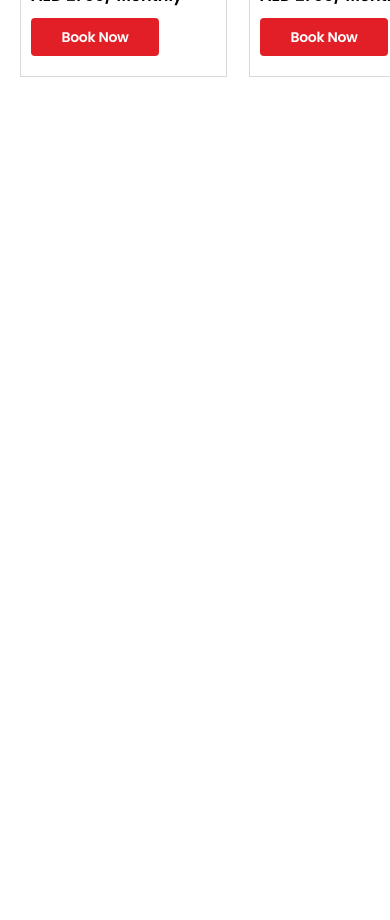
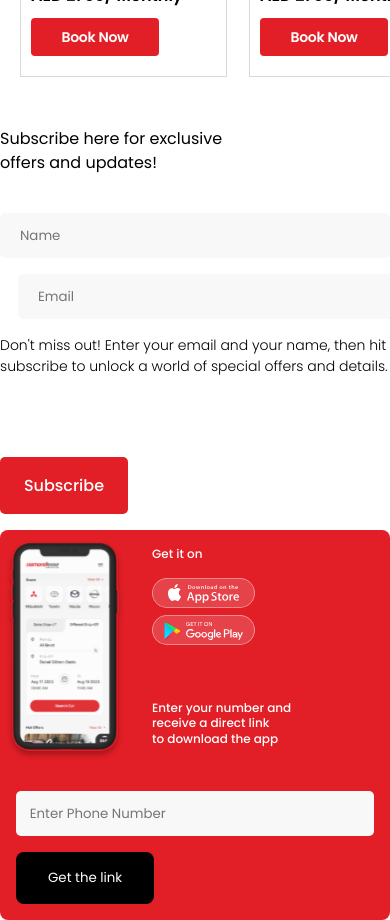
Before and after one commit to mariyajohn0/car-next, a Next.js app: page / in a window 390 px wide. Shown: the part 900-1820 px from the top of the page. Before the commit the page ends 987 px from the top, so only its background shows below. Built offline with nearby package versions, Linux system fonts and the light colour scheme.

Commit message:
Added subscribe section

```diff
--- a/src/app/page.tsx
+++ b/src/app/page.tsx
@@ -2,6 +2,7 @@ import Header from "../components/Header/Header";
 import Booking from "../components/Booking/Booking";
 import SummerPromotion from "../components/SummerPromotion/SummerPromotion";
 import Popular from "../components/Popular/Popular";
+import Subscribe from "../components/Subscribe/Subscribe";
 
 export default function Home() {
   return (
@@ -10,6 +11,7 @@ export default function Home() {
       <Booking />
       <SummerPromotion />
       <Popular />
+      <Subscribe/>
     </>
   );
 }
--- a/src/components/Popular/Popular.tsx
+++ b/src/components/Popular/Popular.tsx
@@ -1,4 +1,3 @@
-// components/PopularCarsSection.tsx
 import React from "react";
 import CarCard from "../CarCard/CarCard";
 import styles from "./Popular.module.css";
--- /dev/null
+++ b/src/components/Subscribe/Subscribe.module.css
@@ -0,0 +1,273 @@
+.subscribeSection {
+  display: flex;
+  flex-wrap: wrap;
+  margin-left: 89px;
+  margin-top: 40px;
+}
+
+.subscribeDiv1 {
+  width: 50%;
+}
+
+.subscribeDiv1Heading {
+  font-size: 34px;
+  font-weight: 400;
+  line-height: 51px;
+  text-align: left;
+  margin: 38px 40px 38px 0px;
+}
+
+.subscribeDiv1InputDiv input {
+  width: 223px;
+  height: 45px;
+  border-radius: 5px;
+  border: none;
+  background-color: #f8f8f8;
+  padding: 13px 20px;
+  margin-bottom: 16px;
+}
+
+.enterName,
+.enterEmail {
+  background-color: #f8f8f8;
+  border-radius: 10px 10px 10px 10px;
+  border: none;
+  width: 223px;
+  padding-left: 20px;
+}
+
+.enterEmail {
+  margin-left: 17.89px;
+}
+
+.errorMessage {
+  color: red;
+  font-size: 12px;
+  margin-top: 2px;
+  display: block;
+  position: relative;
+  width: 100%;
+}
+
+.subscribeDiv1Para {
+  font-size: 14px;
+  font-weight: 300;
+  line-height: 21px;
+  text-align: left;
+  margin-bottom: 40px;
+  width: 75%;
+}
+
+.subscribeButton {
+  background-color: #e21e26;
+  font-size: 16px;
+  font-weight: 500;
+  line-height: 24px;
+  text-align: center;
+  color: white;
+  padding: 16px;
+  width: 70%;
+  border: none;
+  border-radius: 5px;
+}
+
+.subscribeButton {
+  background-color: #e21e26;
+  height: 57.08px;
+  width: 464px;
+  border: none;
+  cursor: pointer;
+  border-radius: 10px 10px 10px 10px;
+  font-size: 16px;
+  font-weight: 500;
+  color: #ffffff;
+  margin-top: 40px;
+}
+
+.subscribeButton:hover {
+  background-color: #da4b50;
+}
+
+.subscribeDiv2 {
+  background-color: #e21e26;
+  display: flex;
+  padding: 48px 72px;
+  width: 50%;
+}
+
+.downloadLinkPara {
+  font-size: 14px;
+  font-weight: 500;
+  line-height: 21.5px;
+  text-align: left;
+  color: white;
+  margin-top: 76px;
+}
+
+#enterNumber {
+  width: 85%;
+  height: 45px;
+  border-radius: 5px 0px 0px 0px;
+  padding: 22px 13.7px;
+  border-radius: 5px;
+  border: none;
+  background-color: #f8f8f8;
+  margin-bottom: 24px;
+}
+
+.numberErrorMessage {
+  color: #ffffff;
+  font-size: 12px;
+  margin-top: 2px;
+  display: block;
+  position: relative;
+  bottom: -5px;
+  left: 0px;
+  width: 100%;
+}
+
+.storeLinksImg {
+  display: flex;
+  cursor: pointer;
+}
+
+.subscribeLinkButton {
+  background-color: black;
+  border: none;
+  color: white;
+  padding: 16px 32px;
+  border-radius: 8px;
+}
+
+.subscribeLinkButton:hover {
+  background-color: #3d3d3d;
+}
+
+.getItOnPara {
+  color: white;
+  margin: 45px 0px 16px 0px;
+}
+
+.storeLinks {
+  display: flex;
+}
+
+.storeLinksImg {
+  margin-left: 8px;
+}
+
+/* MOBILE VIEW */
+.subscribeDiv2Mobile {
+  display: none;
+  background-color: #e21e26;
+  border-radius: 8px;
+}
+
+.subscribeDiv2Main {
+  display: flex;
+}
+
+.mobileAppImgMV {
+  width: 136px;
+  height: 245px;
+}
+
+.downloadInputDiv {
+  padding: 16px;
+}
+
+.getItOnParaMV {
+  font-size: 12px;
+  font-weight: 500;
+  line-height: 15.6px;
+  text-align: left;
+  color: white;
+  margin: 16px 16px 0px 16px;
+}
+
+.downloadLinkParaMV {
+  font-size: 12px;
+  font-weight: 500;
+  line-height: 15.6px;
+  text-align: left;
+  color: white;
+  margin: 32px 16px 16px 16px;
+  width: 149px;
+}
+
+.storeLinksMV {
+  display: block;
+  padding: 16px;
+}
+
+.enterNumberMV {
+  width: 100%;
+  height: 45px;
+  border-radius: 5px 0px 0px 0px;
+  padding: 22px 13.7px;
+  border-radius: 5px;
+  border: none;
+  background-color: #f8f8f8;
+  margin-bottom: 16px;
+}
+
+@media (max-width: 786px) {
+  .subscribeSection {
+    display: block;
+    margin-left: 0;
+    margin-top: 40px;
+  }
+
+  .subscribeDiv1 {
+    width: 100%;
+    margin-bottom: 16px;
+  }
+
+  .subscribeDiv1Heading {
+    margin: 38px 40px 38px 0px;
+    font-size: 16px;
+    font-weight: 400;
+    line-height: 24px;
+    text-align: left;
+    width: 227px;
+  }
+
+  .subscribeDiv1Para {
+    width: 100%;
+  }
+
+  #subscribeDiv1InputDiv {
+    display: flex;
+    flex-wrap: wrap;
+  }
+
+  .subscribeDiv1InputDiv input {
+    width: 100%;
+    height: 45px;
+    border-radius: 5px;
+    border: none;
+    background-color: #f8f8f8;
+    padding: 13px 20px;
+    margin-bottom: 16px;
+  }
+
+  .subscribeButton {
+    width: 128px;
+    background-color: #e21e26;
+    font-size: 16px;
+    font-weight: 500;
+    line-height: 24px;
+    text-align: center;
+    color: white;
+    border: none;
+    border-radius: 5px;
+  }
+
+  .subscribeDiv2 {
+    display: none;
+  }
+
+  .subscribeDiv2Mobile {
+    display: block;
+  }
+}
--- /dev/null
+++ b/src/components/Subscribe/Subscribe.tsx
@@ -0,0 +1,184 @@
+"use client";
+
+import React, { useState } from "react";
+import styles from "./Subscribe.module.css";
+
+const Subscribe: React.FC = () => {
+  const [name, setName] = useState("");
+  const [email, setEmail] = useState("");
+  const [phone, setPhone] = useState("");
+  const [nameError, setNameError] = useState("");
+  const [emailError, setEmailError] = useState("");
+  const [phoneError, setPhoneError] = useState("");
+
+  const handleSubscribe = (event: React.MouseEvent<HTMLButtonElement>) => {
+    event.preventDefault();
+    console.log("Subscribe button clicked");
+    setNameError("");
+    setEmailError("");
+
+    let isValid = true;
+
+    if (name.trim() === "") {
+      setNameError("*Required field");
+      isValid = false;
+    }
+
+    if (email.trim() === "") {
+      setEmailError("*Required field");
+      isValid = false;
+    } else {
+      const emailPattern = /^[^\s@]+@[^\s@]+\.[^\s@]+$/;
+      if (!emailPattern.test(email)) {
+        setEmailError("Please enter a valid email address.");
+        isValid = false;
+      }
+    }
+
+    if (isValid) {
+      setName("");
+      setEmail("");
+      alert("Subscribed successfully!");
+    }
+  };
+
+  const handleGetLink = (event: React.MouseEvent<HTMLButtonElement>) => {
+    event.preventDefault();
+    setPhoneError("");
+
+    let isValid = true;
+
+    if (phone.trim() === "") {
+      setPhoneError("*Required field");
+      isValid = false;
+    } else {
+      const phonePattern = /^\d{10,}$/;
+      if (!phonePattern.test(phone)) {
+        setPhoneError(
+          "Please enter a valid phone number (at least 10 digits)."
+        );
+        isValid = false;
+      }
+    }
+
+    if (isValid) {
+      setPhone("");
+      alert("Link sent successfully!");
+    }
+  };
+
+  return (
+    <section className={styles.subscribeSection} id="subscribe">
+      <div className={styles.subscribeDiv1} id="subscribeDiv1">
+        <h3 className={styles.subscribeDiv1Heading}>
+          Subscribe here for exclusive offers and updates!
+        </h3>
+        <div className={styles.subscribeDiv1InputDiv}>
+          <input
+            type="text"
+            placeholder="Name"
+            value={name}
+            onChange={(e) => setName(e.target.value)}
+            className={styles.enterName}
+          />
+          {nameError && <p className={styles.errorMessage}>{nameError}</p>}
+          <input
+            type="text"
+            placeholder="Email"
+            value={email}
+            onChange={(e) => setEmail(e.target.value)}
+            className={styles.enterEmail}
+          />
+          {emailError && <p className={styles.errorMessage}>{emailError}</p>}
+        </div>
+        <p className={styles.subscribeDiv1Para}>
+          Don't miss out! Enter your email and your name, then hit subscribe to
+          unlock a world of special offers and details.
+        </p>
+        <button
+          onClick={handleSubscribe}
+          className={styles.subscribeButton}
+          id="subscribeButton"
+        >
+          Subscribe
+        </button>
+      </div>
+
+      <div className={styles.subscribeDiv2} id="subscribeDiv2">
+        <img
+          className={styles.mobileAppImg}
+          src="/images/subscribe-phone.svg"
+          alt="Mobile Image"
+        />
+        <div className={styles.downloadLinkDiv}>
+          <p className={styles.downloadLinkPara}>
+            Enter your number and receive <br />a direct link to download the
+            app
+          </p>
+          <input
+            type="text"
+            placeholder="Enter phone number"
+            value={phone}
+            onChange={(e) => setPhone(e.target.value)}
+            className={styles.enterNumber}
+          />
+          {phoneError && (
+            <p className={styles.numberErrorMessage}>{phoneError}</p>
+          )}
+          <button
+            onClick={handleGetLink}
+            className={styles.subscribeLinkButton}
+          >
+            Get the link
+          </button>
+          <p className={styles.getItOnPara}>Get it on</p>
+          <div className={styles.storeLinks}>
+            <img src="/images/subscribe-appstore.svg" alt="App store" />
+            <img src="/images/subscribe-googleplay.svg" alt="Google play" />
+          </div>
+        </div>
+      </div>
+
+      {/* Mobile View Section */}
+      <div className={styles.subscribeDiv2Mobile}>
+        <div className={styles.subscribeDiv2Main}>
+          <img
+            className={styles.mobileAppImgMV}
+            src="/images/subscribe-phone.svg"
+            alt="Mobile Image"
+          />
+          <div className={styles.downloadLinkDiv}>
+            <p className={styles.getItOnParaMV}>Get it on</p>
+            <div className={styles.storeLinksMV}>
+              <img src="/images/subscribe-appstore.svg" alt="App store" />
+              <br />
+              <img src="/images/subscribe-googleplay.svg" alt="Google Play" />
+            </div>
+            <p className={styles.downloadLinkParaMV}>
+              Enter your number and receive a direct link <br />
+              to download the app
+            </p>
+          </div>
+        </div>
+        <div className={styles.downloadInputDiv}>
+          <input
+            id="enter-numberMV"
+            type="text"
+            placeholder="Enter Phone Number"
+            value={phone}
+            onChange={(e) => setPhone(e.target.value)}
+            className={styles.enterNumberMV}
+          />
+          <button
+            onClick={handleGetLink}
+            className={styles.subscribeLinkButton}
+          >
+            Get the link
+          </button>
+        </div>
+      </div>
+    </section>
+  );
+};
+
+export default Subscribe;
```
